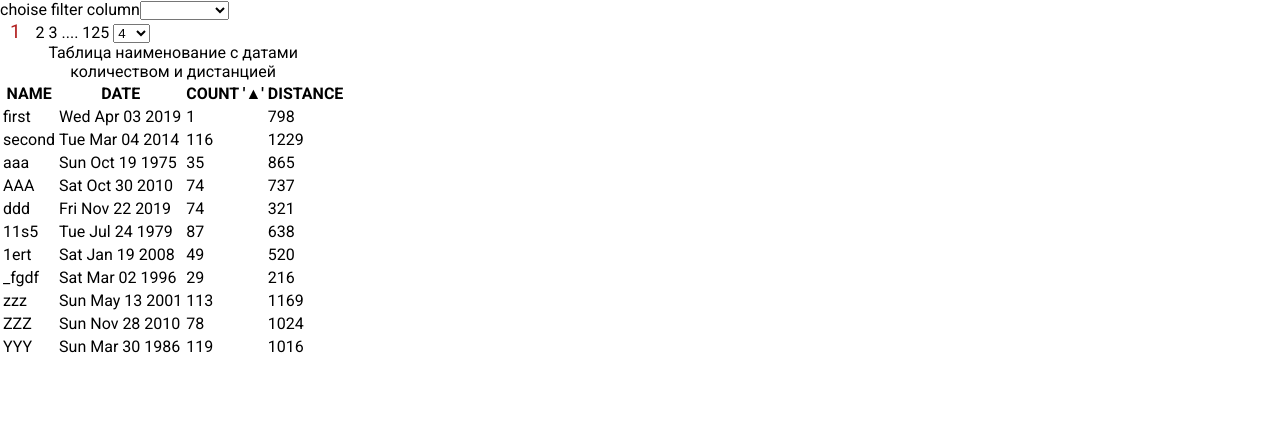
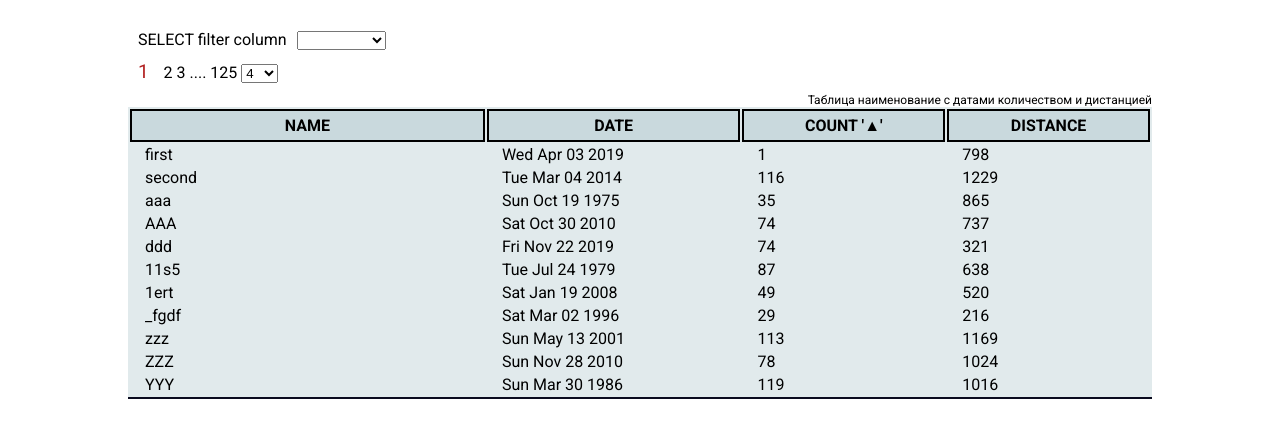
Before and after one commit to EgorKirillov/WXTestFront, a React (Create React App) app: page / in a window 1280 px wide. Shown: the top 438 px of the page. Built offline with nearby package versions, Linux system fonts and the light colour scheme.

Commit message:
style: add styles

```diff
--- a/src/app/UI/App.css
+++ b/src/app/UI/App.css
@@ -1,3 +1,4 @@
 .App {
   font-family: 'Roboto', sans-serif;
+  box-sizing: border-box;
 }
--- /dev/null
+++ b/src/features/table/UI/filter/filter.module.css
@@ -0,0 +1,14 @@
+.filterForm {
+  display: flex;
+  flex-direction: row;
+  flex-wrap: nowrap;
+  align-items: flex-start;
+  margin-top: 10px;
+
+}
+.filterForm div span{
+  margin: 0 10px;
+}
+.filterColumn {}
+.filterMethod {}
+.filterValue {}
--- a/src/features/table/UI/filter/filter.tsx
+++ b/src/features/table/UI/filter/filter.tsx
@@ -2,6 +2,7 @@ import React, {ChangeEvent, SyntheticEvent, useState} from 'react';
 import {ColumnSortNames, changeQueryParams, ColumnFilterNames} from "../../itemsReducer";
 import {useAppDispatch} from "../../../../common/hooks/hooks";
 import {createFilterQueryParams} from "../../../../common/utils/createQueryParams";
+import styles from './filter.module.css'
 
 export type MethodType = 'none' | '=' | 'included' | '>' | '<'
 
@@ -58,20 +59,20 @@ export const Filter = () => {
 
   return (
     <div>
-      <form>
-        <span>choise filter column</span>
-        <select name="column" placeholder={'filter by column'} value={undefined} onChange={selectName}>
-          <option value={"none"}> </option>
-          {filterNames.map(name => <option value={name}>{name.toUpperCase()}</option>)}
-        </ select>
+      <form className={styles.filterForm}>
+        <div className={styles.filterColumn}><span>SELECT filter column</span>
+          <select name="column" placeholder={'filter by column'} value={undefined} onChange={selectName}>
+            <option value={"none"}> </option>
+            {filterNames.map(name => <option value={name}>{name.toUpperCase()}</option>)}
+          </ select></div>
 
-        {name!! && < div>< span> choise filter method</span>
+        {name!! && < div className={styles.filterMethod}>< span>method</span>
             <select name="method" placeholder={'filter by column'} onChange={selectMethod}>
               {filterMethod.map(name => <option value={name}>{name.toUpperCase()}</option>)}
             </ select></div>}
 
         {name!! && method !== 'none' &&
-            <div><span>choise filter method</span>
+            <div className={styles.filterValue}><span>value</span>
                 <input type={inputType} onChange={changeInput} value={filterValue}/>
             </div>}
       </form>
--- /dev/null
+++ b/src/features/table/UI/paginator/paginator.module.css
@@ -0,0 +1,4 @@
+.paginator{
+  min-width: 250px;
+  padding: 10px 0;
+}
--- a/src/features/table/UI/paginator/paginator.tsx
+++ b/src/features/table/UI/paginator/paginator.tsx
@@ -1,6 +1,7 @@
 import React, {ChangeEvent} from 'react';
 import {useAppDispatch, useAppSelector} from "../../../../common/hooks/hooks";
 import {changeQueryParams} from "../../itemsReducer";
+import styles from "./paginator.module.css"
 
 export const Paginator = () => {
   const currentPage = useAppSelector(state => state.items.queryParam.currentPage) || 1
@@ -28,7 +29,7 @@ export const Paginator = () => {
   }
 
   return (
-    <div>
+    <div className={styles.paginator}>
       {pages.map(p => {
         if (Math.abs(p - currentPage) < 3 || p === totalPagesCount || p === 1) {
           return <span onClick={() => onChangeCurrentPage(p)}
--- /dev/null
+++ b/src/features/table/UI/table.module.css
@@ -0,0 +1,22 @@
+.tableContainer {
+    width: 80%;
+    min-width: 700px;
+    margin: 20px auto 0;
+    /*border: solid 2px black;*/
+    display: flex;
+    flex-direction: column;
+    flex-wrap: nowrap;
+    align-items: flex-start;
+    justify-content: center;
+
+}
+.table {
+    border-bottom: solid 2px #0a0b1f;
+    width:100%;
+    align-self: center;
+    background-color: rgba(199, 216, 220, 0.53);
+}
+.discription {
+    font-size: 12px;
+    text-align: end;
+}
--- a/src/features/table/UI/table.tsx
+++ b/src/features/table/UI/table.tsx
@@ -3,17 +3,19 @@ import {TableHeader} from "./tableHeader/tableHeader";
 import {TableBody} from "./tableBody/tableBody";
 import {Filter} from "./filter/filter";
 import {Paginator} from "./paginator/paginator";
+import styles from './table.module.css'
 
 export const Table = () => {
-  return (<section>
+  return (
+    <section className={styles.tableContainer}>
       <Filter/>
-      <Paginator />
-      <table>
+      <Paginator/>
+      <table className={styles.table}>
 
-        <caption>Таблица наименование с датами количеством и дистанцией</caption>
 
         <TableHeader/>
         <TableBody/>
+        <caption className={styles.discription}>Таблица наименование с датами количеством и дистанцией</caption>
       </table>
     </section>
   );
--- a/src/features/table/UI/tableBody/tableBody.module.css
+++ b/src/features/table/UI/tableBody/tableBody.module.css
@@ -1,5 +1,6 @@
 .tableBody {}
 .row {}
+.row td{ padding-left: 15px }
 .name {}
 .date {}
 .count {}
--- a/src/features/table/UI/tableHeader/tableHeader.module.css
+++ b/src/features/table/UI/tableHeader/tableHeader.module.css
@@ -1,6 +1,27 @@
-.tableHeader {}
-.tableHeaderRow {}
-.name {}
-.date {}
-.count {}
-.distance {}
+.tableHeader {
+    /*background-color: rgba(199, 216, 220, 0.8);*/
+    background-color: rgba(199, 216, 220, 0.53);
+    margin: 0;
+}
+.tableHeaderRow th{
+    background-color: rgba(199, 216, 220, 0.8);
+    border:2px solid black ;
+    margin: 0;
+    padding:  5px 0;
+}
+.name {
+width: 35%;
+    min-width: 200px;
+}
+.date {
+    width: 25%;
+    min-width: 200px;
+}
+.count {
+    width: 20%;
+    min-width: 150px;
+}
+.distance {
+    width: 20%;
+    min-width: 150px;
+}
```
